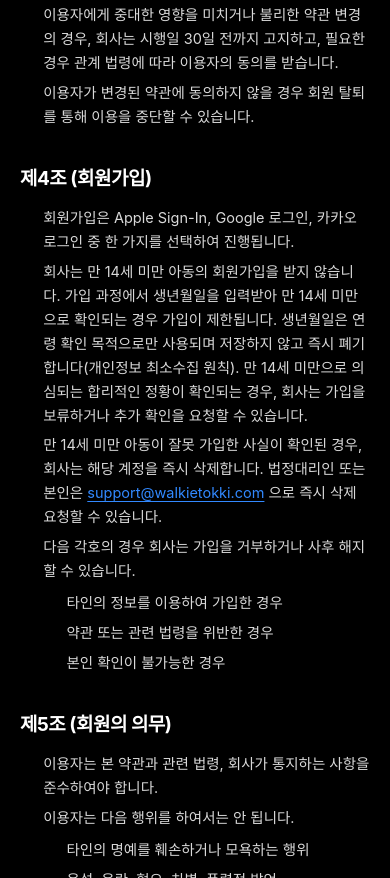
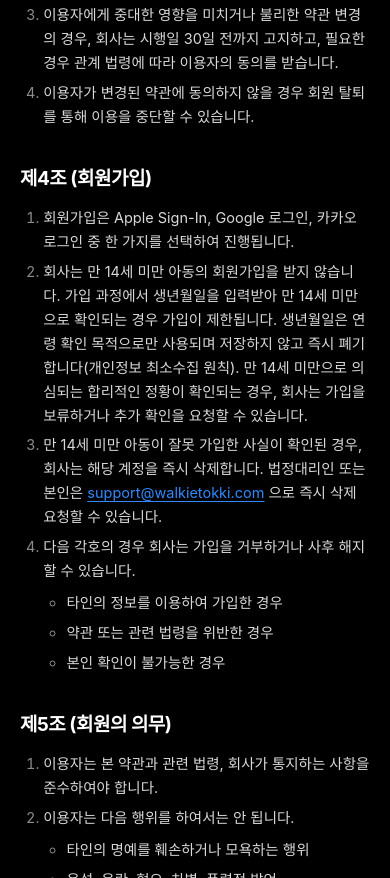
Before and after one commit to 0213817-coder/walkietokki-homepage, an Astro site: page /terms in a window 390 px wide. Shown: the part 1122-2000 px from the top of the page. Built offline with nearby package versions, Linux system fonts and the light colour scheme; Astro itself is replaced by a stand-in of ours; a web font is replaced by a local one.

Commit message:
style: 약관·개인정보 목록 마커 복원(Tailwind reset 보정) + 모바일 타이포 최적화

```diff
--- a/src/styles/global.css
+++ b/src/styles/global.css
@@ -68,6 +68,20 @@ img {
   list-style-position: outside;
   padding-left: 1.6em;
   margin: 0 0 20px;
+}
+/* Tailwind preflight가 list-style을 제거하므로 마커 복원 */
+.prose-doc ol {
+  list-style-type: decimal;
+}
+.prose-doc ul {
+  list-style-type: disc;
+}
+.prose-doc ul ul,
+.prose-doc ol ul {
+  list-style-type: circle;
+}
+.prose-doc li::marker {
+  color: rgba(255, 255, 255, 0.55);
 }
 .prose-doc li > p {
   margin: 0 0 6px;
```
